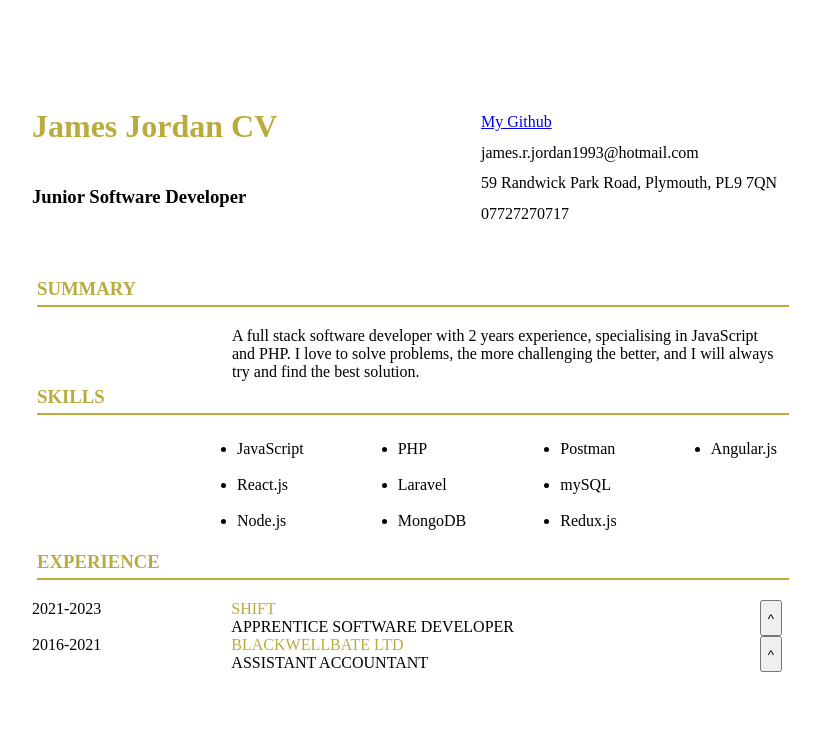
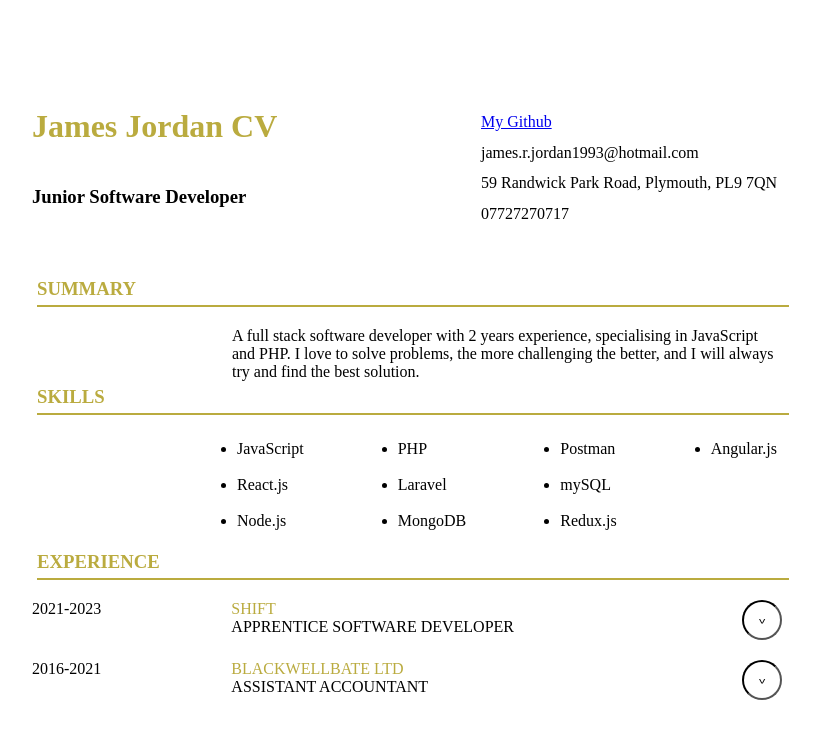
Before and after one commit to JRJ1993/myCV, an Angular app in the folder my-cv/: page / in a window 1280 px wide. Shown: the top 738 px of the page, without its empty margins (76-896 px from the left). Built offline with nearby package versions, Linux system fonts and the light colour scheme.

Commit message:
transforms button 180deg

```diff
--- a/my-cv/src/app/Components/experience/components/job/job.component.css
+++ b/my-cv/src/app/Components/experience/components/job/job.component.css
@@ -1,5 +1,6 @@
 .job-container{
     display: flex;
+    margin-bottom: 20px;
 }
 
 .job-title{
@@ -8,8 +9,16 @@
 
 .extend-experience-btn{
     margin-left: auto;
+    transform:rotate(180deg);
+}
+
+.active-experience-btn{
+    margin-left: auto;
+    transform: none;
+    background-color: #BAAB3F;
 }
 
 .hide-display{
     display: none;
+    transition: height 2s ease-in-out;
 }
--- a/my-cv/src/app/Components/experience/components/job/job.component.html
+++ b/my-cv/src/app/Components/experience/components/job/job.component.html
@@ -1,10 +1,17 @@
 <div class="job-container">
     <p>{{jobDetails.duration}}</p>
     <div class="job-title">
-        <p class="primary" >{{jobDetails.companyName | uppercase}}</p>
+        <p
+            class="primary" >
+            {{jobDetails.companyName | uppercase}}
+        </p>
         <p>{{jobDetails.jobTitle | uppercase}}</p>
     </div>
-    <button (click)="onClick()" class="btn extend-experience-btn">^</button>
+    <button
+        (click)="onClick()"
+        class="{{isOpen?'active-experience-btn btn':'btn extend-experience-btn'}}">
+        ^
+    </button>
 
 </div>
 <div class="{{isOpen?'':'hide-display'}}">
--- a/my-cv/src/styles.css
+++ b/my-cv/src/styles.css
@@ -38,3 +38,14 @@ h4{
 .text{
     padding-left: 200px;
 }
+
+.btn{
+    border-radius: 50%;
+    height: 40px;
+    width: 40px;
+    background-color: white;
+}
+
+.btn:hover{
+    background-color: grey;
+}
```
